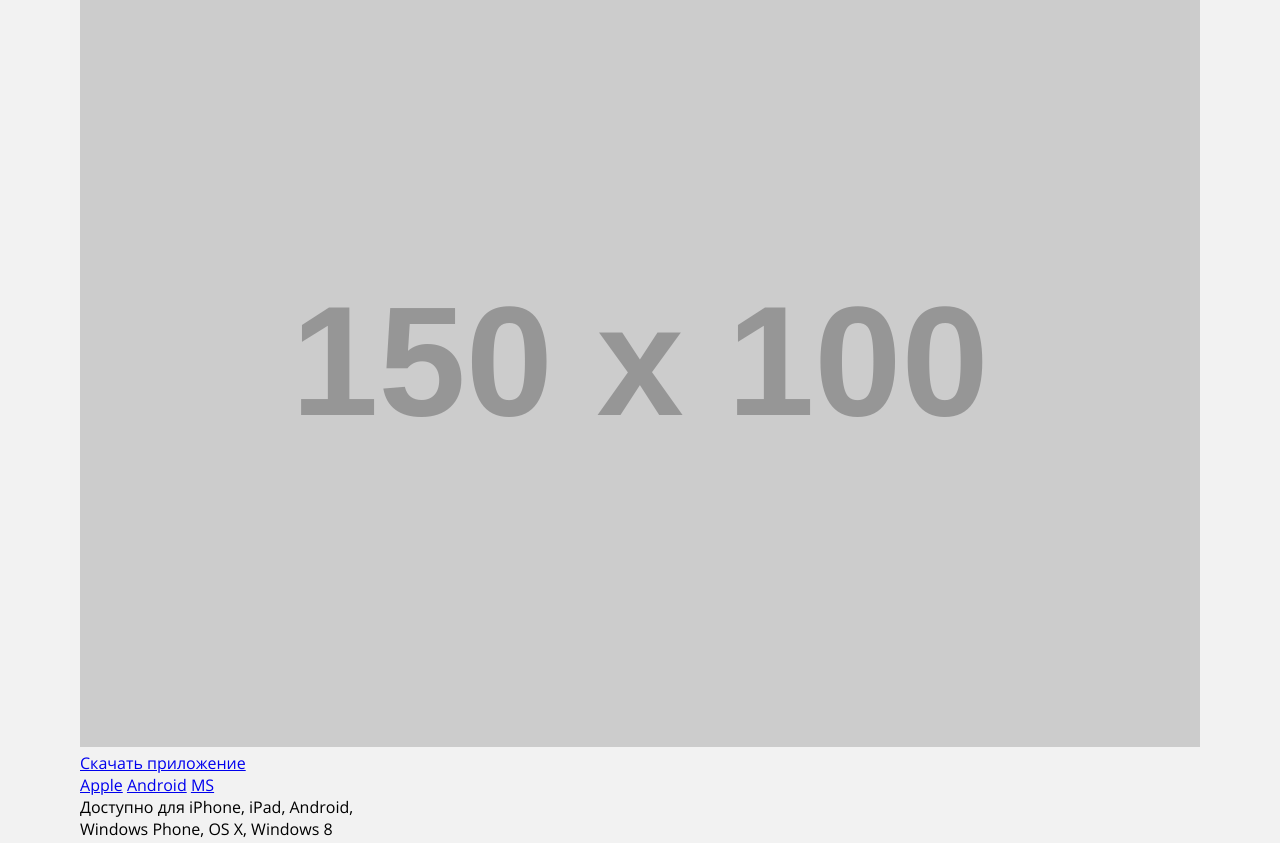
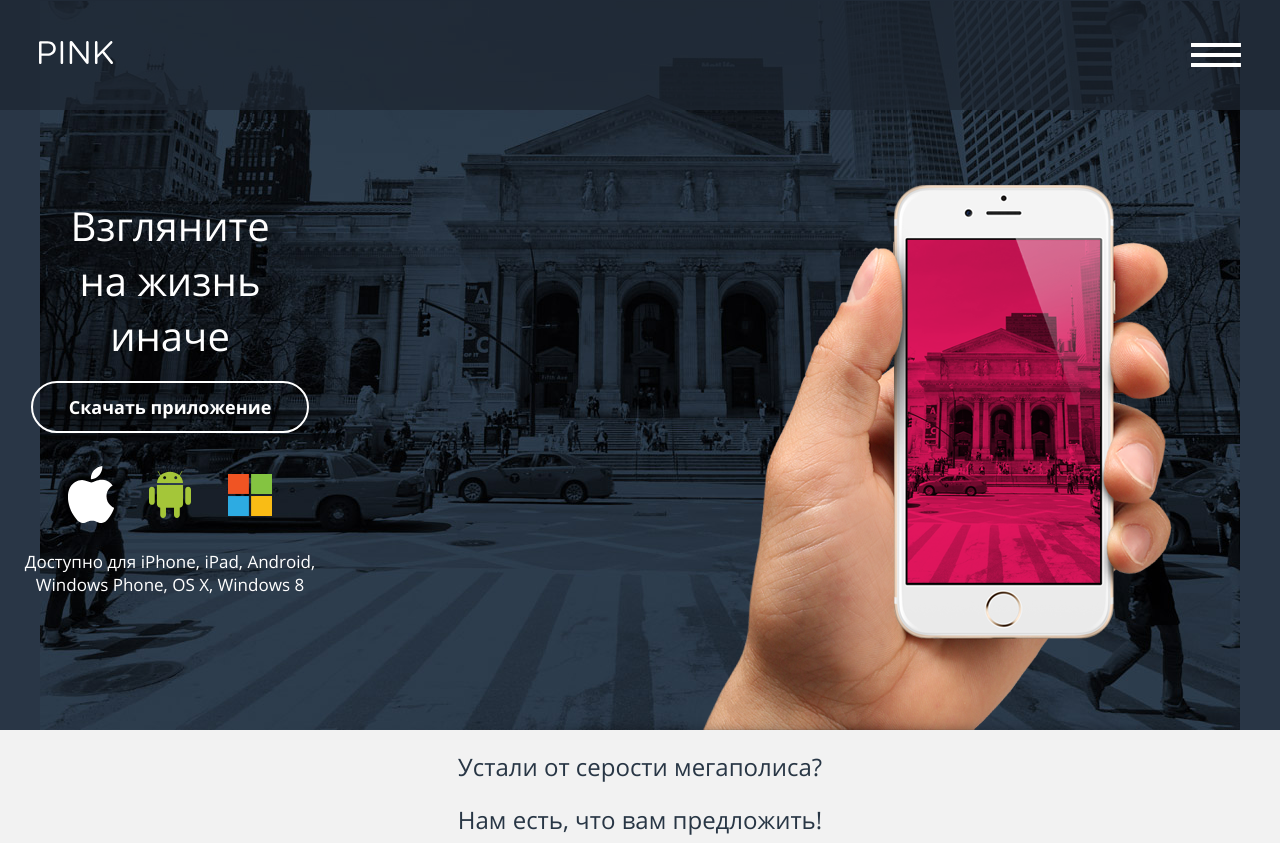
Before and after one commit to ar78ilnik/272055-pink-1, a website: page source/index.html in a window 1280 px wide. Shown: the top 843 px of the page. Drawn offline with nearby package versions, Linux system fonts and the light colour scheme; files that its build step writes are made by us from their sources; placeholder pictures from the web are drawn by us.

Commit message:
Adaptive change 1

```diff
--- a/source/index.html
+++ b/source/index.html
@@ -6,15 +6,18 @@
     <link rel="stylesheet" type="text/css" href="css/style.css">
     <title>HTML Academy: Пинк</title>
   </head>
-  <body class="body wrapper">
-  <header class="page-header">
+  <body class="body">
+  <header class="header">
     <div class="header-menu">
+      <div class="top-menu">
+        <div class="wrapper wrapper_header">
       <a class="logo" href="index.html">
-        <img class="logo-image" src="http://placehold.it/150x100" alt="Логотип Pink">
+        <img class="logo-image" src="../img/logo-pink-white-mobile.svg" alt="Логотип Pink">
       </a>
       <nav class="main-nav">
-        <div class="main-nav__menu">
-          <div class="main-nav__wrapper">
+        <button class="main-nav__toggle" type="button">
+          Открыть меню
+        </button>
           <ul class="main-nav__list site-list">
              <li class="site-list__item">
                Главная
@@ -29,11 +32,15 @@
                <a href="academy.html">Html Academy</a>
              </li>
            </ul>
+      </nav>
     </div>
     </div>
-      </nav>
     </div>
+    <div class="wrapper wrapper_header">
     <div class="header-apps">
+      <span class="header-apps__slogan">
+        Взгляните<br>на жизнь<br>иначе
+      </span>
       <a class="header-apps__button" href="#">Скачать приложение</a>
       <div class="header-apps__links">
         <a class="header-apps__link header-apps__link_apple" href="#">Apple</a>
@@ -42,6 +49,7 @@
       </div>
       <span class="header-apps__publi">Доступно для iPhone, iPad, Android,<br> Windows Phone, OS X, Windows 8
       </span>
+    </div>
   </div>
   </header>
   <main class="main wrapper">
--- /dev/null
+++ b/source/less/header-apps/header-apps.less
@@ -0,0 +1,81 @@
+.header-apps {
+  width: 100%;
+  display: flex;
+  flex-direction: column;
+  align-items: center;
+}
+.header-apps__slogan {
+  display: none;
+}
+.header-apps__button {
+  font-family: "Open Sans";
+  font-size: 18px;
+  font-weight: 700;
+  text-decoration: none;
+  background-color: transparent;
+  color: #ffffff;
+  border: 2px solid #ffffff;
+  border-radius: 27px;
+  padding: 12px 36px;
+  margin-top: 30px;
+}
+.header-apps__button:hover {
+  background-color: #fff;
+  color: #d22856;
+}
+.header-apps__links {
+  width: 205px;
+  height: 57px;
+  margin-top: 33px;
+  display: flex;
+  justify-content: space-between;
+  font-size: 0;
+}
+.header-apps__link {
+  display: block;
+  width: 46px;
+  height: auto;
+  background-repeat: no-repeat;
+  background-position: center center;
+  &_apple {
+    background-image: url("../img/logo-apple.svg");
+  }
+  &_android {
+    background-image: url("../img/logo-android.svg");
+  }
+  &_ms {
+    background-image: url("../img/logo-microsoft.svg");
+  }
+}
+.header-apps__publi {
+  color: #ffffff;
+  font-family: "Open Sans";
+  margin-top: 27px;
+  margin-bottom: 36px;
+  font-size: 13px;
+  text-align: center;
+  font-weight: 300;
+}
+
+@media screen and (min-width: 660px) {
+  .header-apps {
+    position: absolute;
+    top: 92px;
+    left: 20px;
+    width: 300px;
+    padding-top: 106px;
+  }
+  .header-apps__slogan {
+    display: inline;
+    text-align: center;
+    color: #ffffff;
+    font-family: "Open Sans";
+    font-size: 40px;
+  }
+  .header-apps__button {
+    margin-top: 18px;
+  }
+  .header-apps__publi {
+    font-size: 17px;
+  }
+}
--- /dev/null
+++ b/source/less/header-menu/header-menu.less
@@ -0,0 +1,14 @@
+.header-menu {
+  height: 460px;
+  background-image: url("../img/iphone-hand-mobile@1x.png"), url("../img/bg-back-mobile@1x.jpg");
+  background-repeat: no-repeat;
+  background-position: left bottom, center bottom;
+}
+
+@media screen and (min-width: 660px) {
+  .header-menu {
+    height: 730px;
+    background-image: url("../img/iphone-hand-tablet@1x.png"), url("../img/bg-back-tablet@1x.jpg");
+    background-position: 88.758% bottom, center bottom;
+  }
+}
--- a/source/less/header/header.less
+++ b/source/less/header/header.less
@@ -16,3 +16,9 @@
   width: 80%;
   margin: 27px auto 0;
 }
+
+@screen and (min-width: 660px) {
+  .header {
+    position: relative;
+  }
+}
--- a/source/less/main-nav/main-nav.less
+++ b/source/less/main-nav/main-nav.less
@@ -1,3 +1,15 @@
 .main-nav {
+  &__toggle {
+  display: block;
+  width: 50px;
+  height: 24px;
+  font-size: 0;
+  border: none;
+  background-image: url("../img/icon-menu-burger.svg");
+  background-color: transparent;
+  }
+}
+.main-nav__list {
+  list-style-type: none;
   display: none;
 }
--- /dev/null
+++ b/source/less/site-list/site-list.less
@@ -0,0 +1,12 @@
+.site-list__item {
+  color: #ffffff;
+  font-family: "Open Sans";
+  font-weight: 700;
+  font-size: 18px;
+  text-align: center;
+  border-bottom: 1px solid #000000;
+  border-top: 1px solid #485461;
+  vertical-align: middle;
+  padding-top: 19px;
+  padding-bottom: 19px;
+}
--- a/source/less/style.less
+++ b/source/less/style.less
@@ -5,6 +5,10 @@
 @import "wrapper/wrapper.less";
 @import "scafolding/visually-hiden";
 @import "header/header.less";
+@import "header-menu/header-menu.less";
+@import "header-apps/header-apps";
+@import "site-list/site-list.less";
+@import "top-menu/top-menu.less";
 @import "menu/menu.less";
 @import "main/main.less";
 @import "footer/footer.less";
--- /dev/null
+++ b/source/less/top-menu/top-menu.less
@@ -0,0 +1,11 @@
+.top-menu {
+  width: 100%;
+  background-color: rgba(29, 38, 49, 0.7);
+  height: 71px;
+}
+
+@media screen and (min-width: 660px) {
+  .top-menu {
+    height: 110px;
+  }
+}
--- a/source/less/wrapper/wrapper.less
+++ b/source/less/wrapper/wrapper.less
@@ -9,3 +9,9 @@
   justify-content: space-between;
   align-items: center;
 }
+
+@media screen and (min-width: 660px) {
+  .wrapper {
+    width: 93.9393%;
+  }
+}
```
Lines whose indentation alone changed are shown as unchanged.
